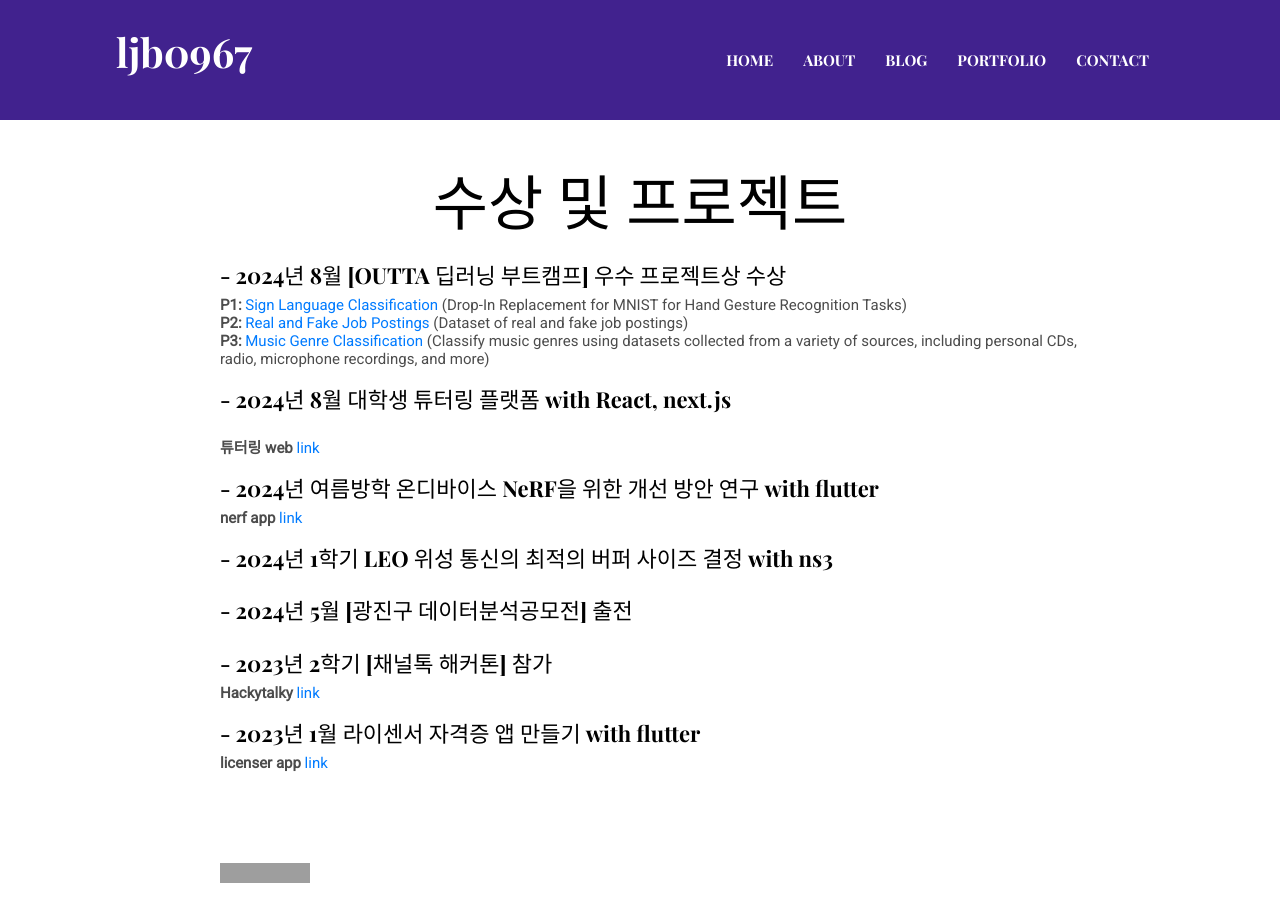
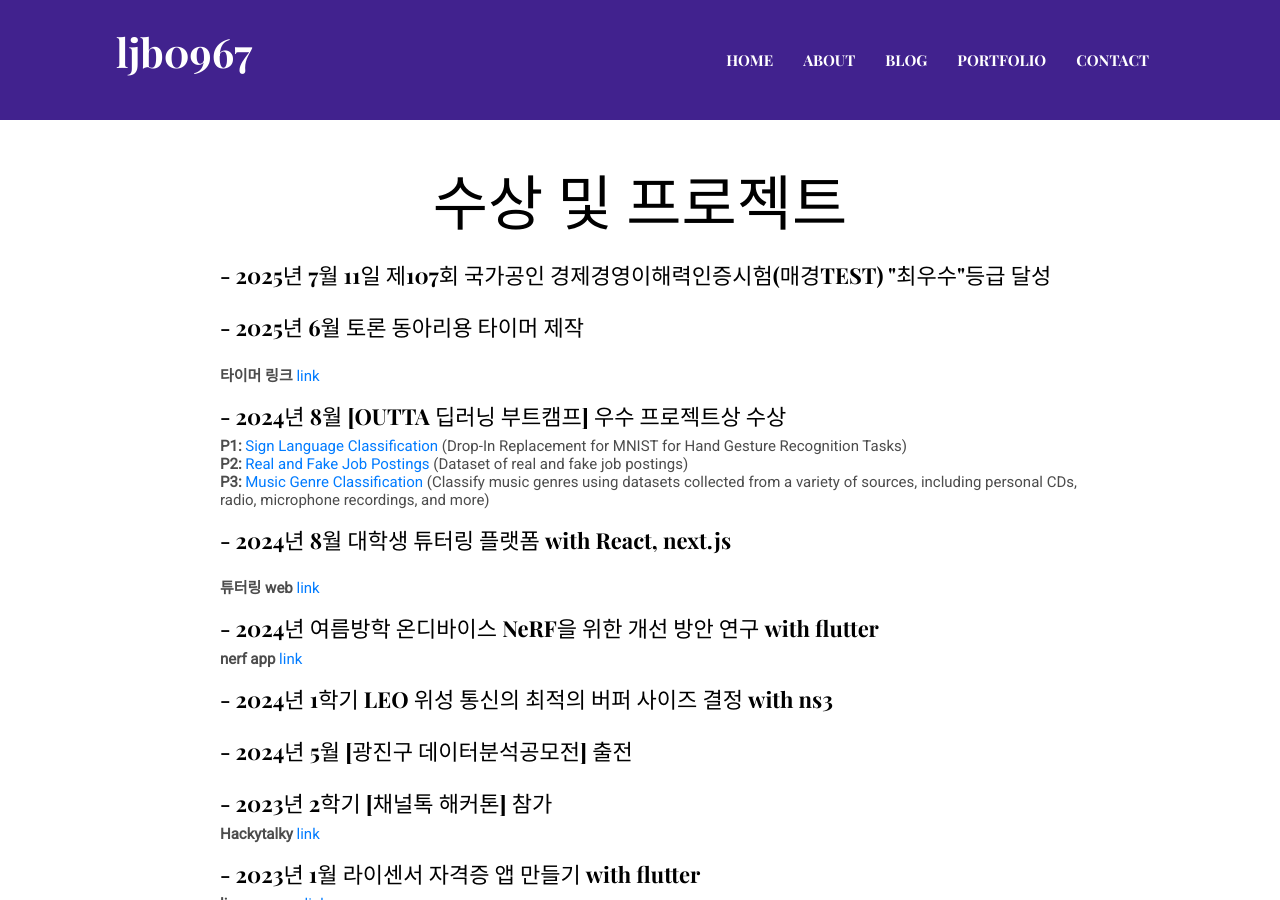
Before and after one commit to ljb0967/ljb0967.github.io, a Jekyll site: the page built from index.html, in a window 1280 px wide and 900 px high, scrolled down 1197 px. Built offline with Jekyll 4.4.1, drawn with Linux system fonts in a browser that asks for light colours; some web fonts are replaced; grey boxes are pictures that could not be loaded.

Commit message:
Update settings.yml

```diff
--- a/_data/settings.yml
+++ b/_data/settings.yml
@@ -52,6 +52,12 @@ blurb:
   안녕하세요 저의 홈페이지에 오신 것을 환영합니다 여기에는 저에 대한 프로필과 제가 지금까지 해온 프로젝트들이 정리되어있습니다  <br> Welcome to my website! Here, you can find my profile and a summary of the projects I have worked on so far <br><br><br><br><br><h2>수상 및 프로젝트</h2>
 
   <ul style="text-align:left"><br>
+  <li><h4>-  2025년 7월 11일 제107회 국가공인 경제경영이해력인증시험(매경TEST) "최우수"등급 달성</h4></li><br>
+
+  <li><h4>-  2025년 6월 토론 동아리용 타이머 제작</h4></li><br>
+
+  <li><strong>타이머 링크 </strong> <a href="https://github.com/ljb0967/gorandoran-timer" target="_blank">link</a></li><br>
+
   <li><h4>-  2024년 8월 [OUTTA 딥러닝 부트캠프] 우수 프로젝트상 수상</h4></li>
 
   <li><strong>P1:</strong> <a href="https://github.com/ljb0967/Sign-Language-Classification" target="_blank">Sign Language Classification</a> (Drop-In Replacement for MNIST for Hand Gesture Recognition Tasks)</li>
```
